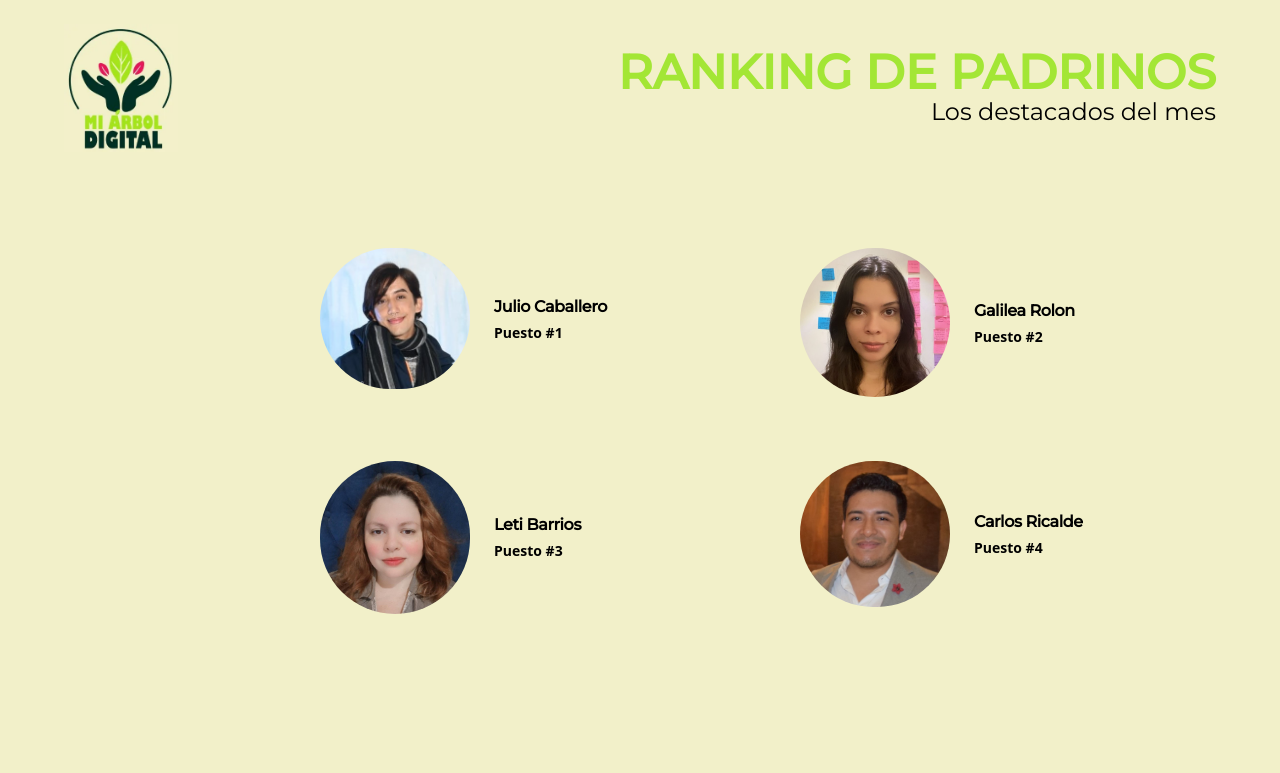
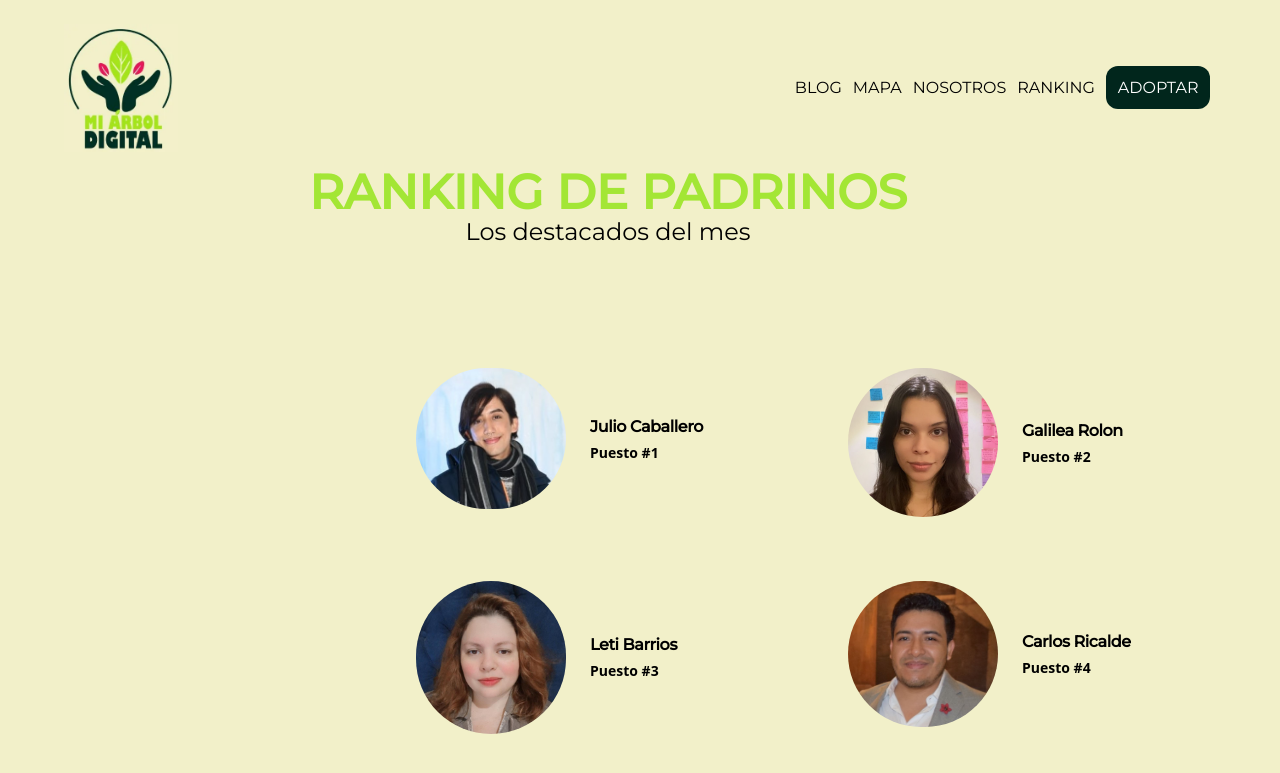
Before and after one commit to strariax/Proyecto_Muggle, a Flask app: page /ranking in a window 1280 px wide. Shown: the top 773 px of the page. Run offline with Flask 3, Linux system fonts and the light colour scheme; some libraries are stand-ins or nearby versions.

Commit message:
Update ranking.html

```diff
--- a/templates/ranking.html
+++ b/templates/ranking.html
@@ -10,20 +10,26 @@
 <body class="bg-[#f2f0c9]">
 
     <header class="bg-[#F2F0C9] text-black h-32 pt-6">
-        <nav class="flex justify-between items-center"> <!-- FLEX trabaja sobre dos ejes, eje vertical (arriba y abajo) y horizontal (espacio) -->
-            <div>
-                <a href="/"><img class="h-32 ml-16" src="../static/logo.webp" alt="Logo"></a>
-            </div>
-            <div class="flex-col pr-16 items-center justify-center text-right">
-                <h1 class="text-5xl font-extrabold font-['Montserrat'] text-lime-400">RANKING DE PADRINOS</h1>
-                <h2 class="text-2xl font-['Montserrat'] ">Los destacados del mes</h2>
-            </div>
+      <nav class="flex justify-between items-center">
+        <div>
+            <a href="/"><img class="h-32 ml-16" src="../static/logo.webp" alt="Logo"></a>
+        </div>
+        <ul class="flex justify-around font-['Montserrat'] justify-end uppercase w-1/3 mr-16">
+            <li class="text-black hover:text-[#F21B6A]"><a href="/blog">Blog</a></li>
+            <li class="text-black hover:text-[#F21B6A]"><a href="/mapa">Mapa</a></li>
+            <li class="text-black hover:text-[#F21B6A]"><a href="/nosotros">Nosotros</a></li>
+            <li class="text-black hover:text-[#F21B6A]"><a href="/ranking">Ranking</a></li>
+            <li><a class="bg-[#01261C] hover:bg-[#F21B6A] h-10 w-40 rounded-xl text-white p-3" href="/adoptar">Adoptar</a></li>
+        </ul>
 
-        </nav>
     </header>
 
     <!-- <div class="flex justify-center items-center [#f2f0c9] py-26 sm:py-32"> -->
-        <div class="mx-auto grid max-w-7xl gap-x-8 gap-y-20 px-6 lg:px-8 xl:grid-cols-3 ml-72 pt-10">
+      <div class="flex flex-col pr-16 items-center justify-center text pt-10">
+        <h1 class="text-5xl font-extrabold font-['Montserrat'] text-lime-400">RANKING DE PADRINOS</h1>
+        <h2 class="text-2xl font-['Montserrat'] ">Los destacados del mes</h2>
+    </div>
+        <div class="mx-auto grid max-w-7xl gap-x-8 gap-y-20 px-6 lg:px-8 xl:grid-cols-3 ml-96 pt-10">
 
           <ul role="list" class="grid gap-x-8 gap-y-12 sm:grid-cols-2 sm:gap-y-16 xl:col-span-3 mt-20">
             <li>
```
